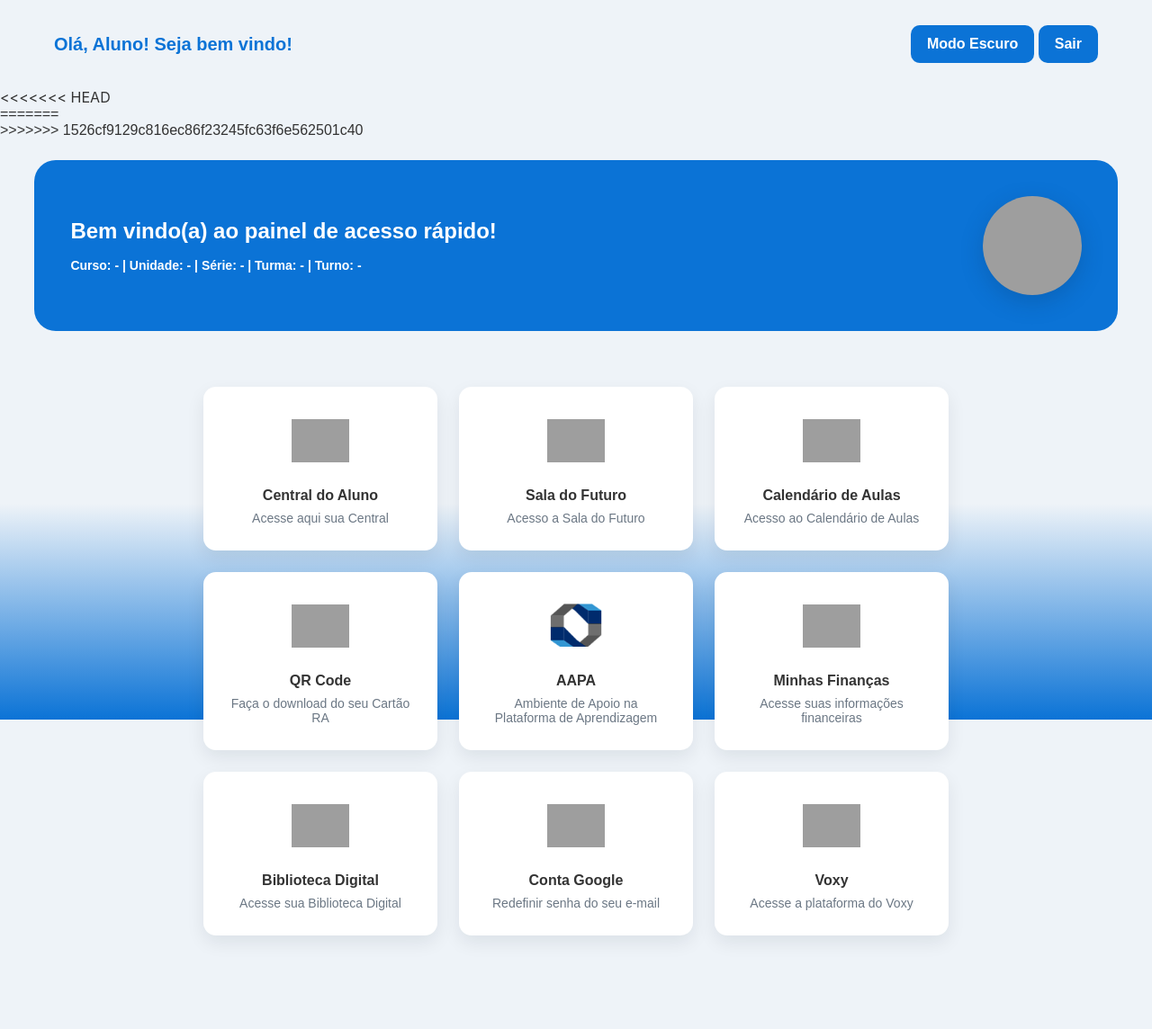
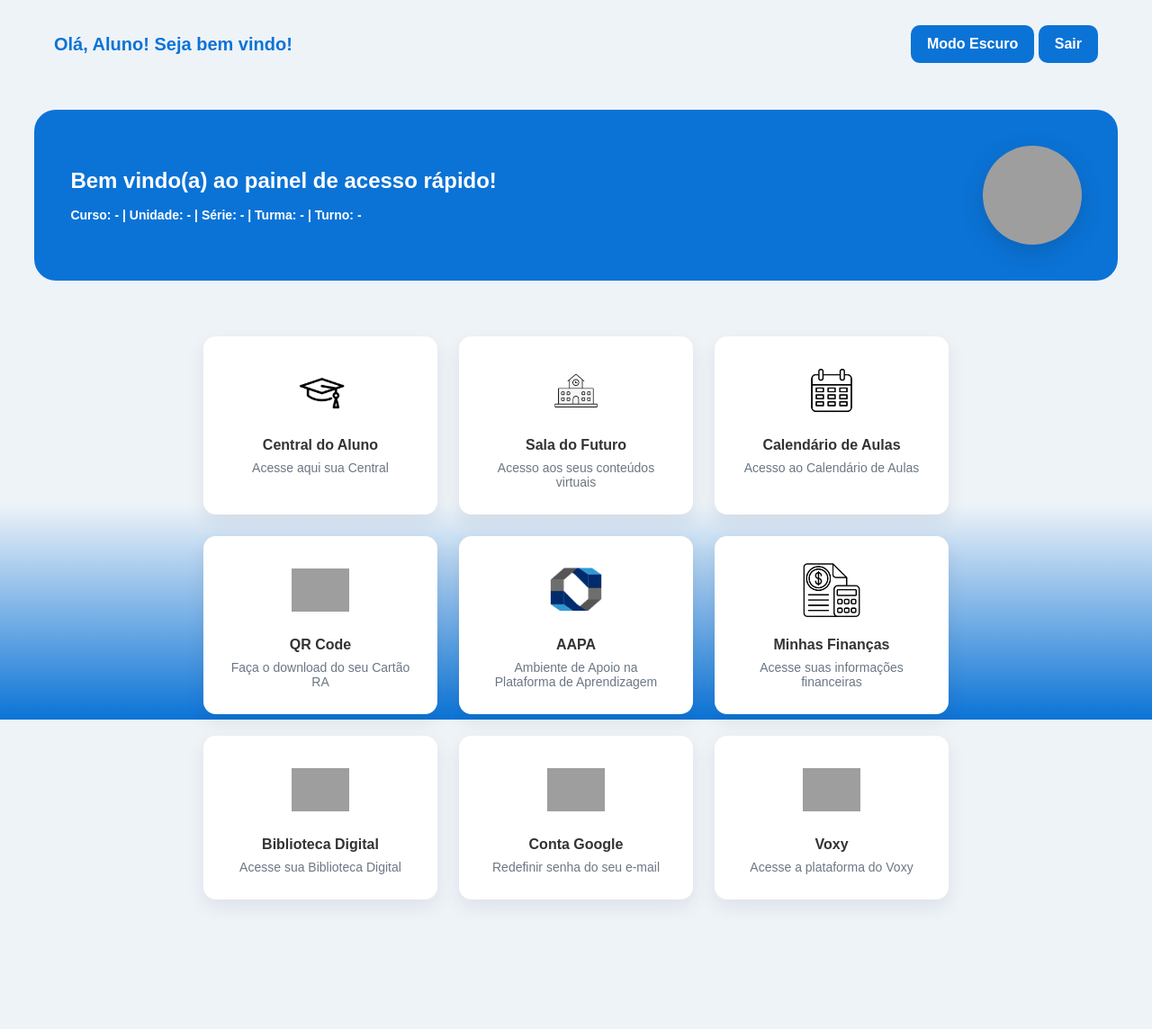
Before and after one commit to gabrielsoaresevt/projeto-6-semestre-computacao-aplicada, a PHP site: page /dashboard.html in a window 1280 px wide. Shown: the whole page at 90% size. After the commit the page ends 1004 px from the top, so only its background shows below. Run offline with PHP 8.4, Linux system fonts and the light colour scheme; grey boxes are pictures that could not be loaded.

Commit message:
dashboard

```diff
--- a/css/style.css
+++ b/css/style.css
@@ -1,6 +1,5 @@
 * { box-sizing: border-box; margin: 0; padding: 0; }
 html,body { height: 100%; font-family: "Inter", "Segoe UI", Roboto, Arial, sans-serif; color:#333; }
-
 
 :root{
   --blue:#0b73d6;
@@ -77,7 +76,6 @@
 }
 .pw-req .ok { color: #0b9e3a; font-weight:600; }
 .pw-req .no { color: #c0392b; }
-
 
 .btn {
   display:inline-block;
@@ -178,8 +176,6 @@
   color: white;
 }
 
-
-
 .field { margin-bottom:14px; }
 .or-input {
   border:2px solid #e7eef9;
@@ -191,17 +187,12 @@
 }
 .or-input input { border: none; outline:none; width:100%; font-size:15px; }
 
-<<<<<<< HEAD
-=======
 .or-input:hover {
   border-color: #8ac2f3;
   box-shadow: 0 0 0 3px rgba(11,115,214,0.08);
   transition: all 0.6s ease;
 }
 
-
-/* show/hide icon */
->>>>>>> 1526cf9129c816ec86f23245fc63f6e562501c40
 .eye {
   width:36px;height:36px;border-radius:8px;background:#f6f8fb;display:flex;align-items:center;justify-content:center;cursor:pointer;border:1px solid #eef3f8;
 }
@@ -223,14 +214,15 @@
 .login-body .submit:hover{
   background-color: #8ac2f3;
 }
-/* Dasdhboard */
+
+/* Dashboard */
+
 .dashboard {
   min-height:100vh;
   background: linear-gradient(180deg, #eef3f8 70%, var(--blue));
   background-color: #eef3f8;
   background-attachment: fixed;
 }
-
 .header {
   display:flex;
   align-items:center;
@@ -258,37 +250,14 @@
   background-repeat: no-repeat;
 }
 
-.dark-mode {
-  --color-text: #f0f0f0;
-  --color-text-secondary: #a0a0a0;
-  --color-bg: #1a1a1a;
-  --color-bg-dashboard: #222222;
-  --color-bg-card: #333333;
-  --color-bg-card-gradient: linear-gradient(180deg, #333333, #2a2a2a);
-  --color-bg-hero: #0b3b63;
-  --color-text-hero: #f0f0f0;
-  --color-border: #444444;
-  --color-border-light: #3a3a3a;
-  --color-blue-dark: #6fa8dc;
-  --color-button-secondary-bg: #444444;
-  --color-button-secondary-text: #f0f0f0;
-}
-
 @media(max-width:900px){
   .register-wrap{flex-direction:column; width:90%;}
   .register-right{width:100%;}
   .container{padding:12px;}
   .login-panel{width:92%;}
   .header{padding:18px;}
-<<<<<<< HEAD
-}
-=======
 }
 
-
-/* new css */
-
-/* index */
 :root {
   --bg-dark: #2f0e3d;
   --white: #ffffff;
@@ -462,7 +431,7 @@
 
 
 
-/* switch ra cpf */
+/* RA ou CPF */
 
 .login-mode {
   display: flex;
@@ -779,12 +748,13 @@
 
 /* modo dark sombras */
 body.dark-mode {
-  --bg-color: #121212;
+  --bg-color: linear-gradient(180deg, #1e1e1e 70%, #333);
   --text-color: #e1e1e1;
-  --header-bg: #1e1e1e;
+  --header-bg: #302e2e00;
   --card-shadow: 0 4px 12px rgba(255, 255, 255, 0.08);
   background: var(--bg-color);
   color: var(--text-color);
+  background-attachment: fixed;
 }
 
 body.dark-mode .header {
@@ -803,7 +773,7 @@
 }
 
 body.dark-mode .hero {
-  background: #1e1e1e;
+  background: var(--blue);
   color: #fff;
 }
 
@@ -816,5 +786,3 @@
 body.dark-mode div[style*="color:#6b7784"] {
   color: #aaa !important;
 }
-
->>>>>>> 1526cf9129c816ec86f23245fc63f6e562501c40
--- a/dashboard.html
+++ b/dashboard.html
@@ -11,18 +11,12 @@
   <header class="header">
     <div class="greet" id="greet">Olá, Aluno! Seja bem vindo!</div>
     <div>
-      <button class="btn" id="mode">Modo Escuro</button>
+      <button class="btn" id="toggle-theme">Modo Escuro</button>
       <button class="btn" id="logout">Sair</button>
     </div>
   </header>
 
-<<<<<<< HEAD
-<!-- Card com infos -->
-
-<main>
-=======
   <main>
->>>>>>> 1526cf9129c816ec86f23245fc63f6e562501c40
     <section class="hero">
       <div>
         <h1 style="margin-bottom:6px;">Bem vindo(a) ao painel de acesso rápido!</h1>
@@ -33,24 +27,22 @@
       <div class="avatar" aria-hidden="true"></div>
     </section>
 
-    <!-- Cards -->
-
     <div class="container" style="padding-top:22px;">
       <div style="display:flex; gap:24px; flex-wrap:wrap; justify-content:center; padding-bottom:80px;">
         <div style="width:260px; background:#fff; border-radius:14px; padding:28px; box-shadow:var(--card-shadow); text-align:center;">
-          <div style="margin-bottom: 16px;"><img src="https://i.pinimg.com/1200x/2c/0c/38/2c0c381728c6eda6c3c1f5bfe0a33406.jpg" style="width: 64px; height: 64px; object-fit: contain;"></div>
+          <div style="margin-bottom: 16px;"><img src="./assets/central.png" style="width: 64px; height: 64px; object-fit: contain;"></div>
           <div style="font-weight:700; margin-bottom:8px;">Central do Aluno</div>
           <div style="color:#6b7784; font-size:14px;">Acesse aqui sua Central</div>
         </div>
 
         <div style="width:260px; background:#fff; border-radius:14px; padding:28px; box-shadow:var(--card-shadow); text-align:center;">
-          <div style="margin-bottom: 16px;"><img src="https://i.pinimg.com/736x/ab/17/16/ab1716d989acda36d48ca6d156606633.jpg" style="width: 64px; height: 64px; object-fit: contain;"></div>
+          <div style="margin-bottom: 16px;"><img src="./assets/sala.png" style="width: 64px; height: 64px; object-fit: contain;"></div>
           <div style="font-weight:700; margin-bottom:8px;">Sala do Futuro</div>
-          <div style="color:#6b7784; font-size:14px;">Acesso a Sala do Futuro</div>
+          <div style="color:#6b7784; font-size:14px;">Acesso aos seus conteúdos virtuais</div>
         </div>
 
         <div style="width:260px; background:#fff; border-radius:14px; padding:28px; box-shadow:var(--card-shadow); text-align:center;">
-          <div style="margin-bottom: 16px;"><img src="https://i.pinimg.com/736x/d5/85/b6/d585b6e855185a9e862151a62efedf1b.jpg" style="width: 64px; height: 64px; object-fit: contain;"></div>
+          <div style="margin-bottom: 16px;"><img src="./assets/calendario.png" style="width: 64px; height: 64px; object-fit: contain;"></div>
           <div style="font-weight:700; margin-bottom:8px;">Calendário de Aulas</div>
           <div style="color:#6b7784; font-size:14px;">Acesso ao Calendário de Aulas</div>
         </div>
@@ -68,7 +60,7 @@
         </div>
 
         <div style="width:260px; background:#fff; border-radius:14px; padding:28px; box-shadow:var(--card-shadow); text-align:center;">
-          <div style="margin-bottom: 16px;"><img src="https://i.pinimg.com/736x/94/f1/75/94f17567da057505a9c0919ad22d0ea2.jpg" style="width: 64px; height: 64px; object-fit: contain;"></div>
+          <div style="margin-bottom: 16px;"><img src="./assets/financas.png" style="width: 64px; height: 64px; object-fit: contain;"></div>
           <div style="font-weight:700; margin-bottom:8px;">Minhas Finanças</div>
           <div style="color:#6b7784; font-size:14px;">Acesse suas informações financeiras</div>
         </div>
--- a/js/dashboard.js
+++ b/js/dashboard.js
@@ -1,19 +1,3 @@
-<<<<<<< HEAD
-const greet = document.getElementById('greet');
-const logout = document.getElementById('logout');
-
-const ra = sessionStorage.getItem('loggedRA');
-if (!ra) {
-  window.location.href = 'login.html';
-} else {
-  greet.innerHTML = `Olá, ${ra}!`;
-}
-
-logout.addEventListener('click', () => {
-  sessionStorage.removeItem('loggedRA');
-  window.location.href = 'login.html';
-});
-=======
 const toggleBtn = document.getElementById("toggle-theme");
 
 toggleBtn.addEventListener("click", () => {
@@ -22,4 +6,3 @@
     ? "Modo Claro"
     : "Modo Escuro";
 });
->>>>>>> 1526cf9129c816ec86f23245fc63f6e562501c40
```
Also changed, not shown: assets/calendario.png (added), assets/central.png (added), assets/financas.png (added), assets/sala.png (added).
